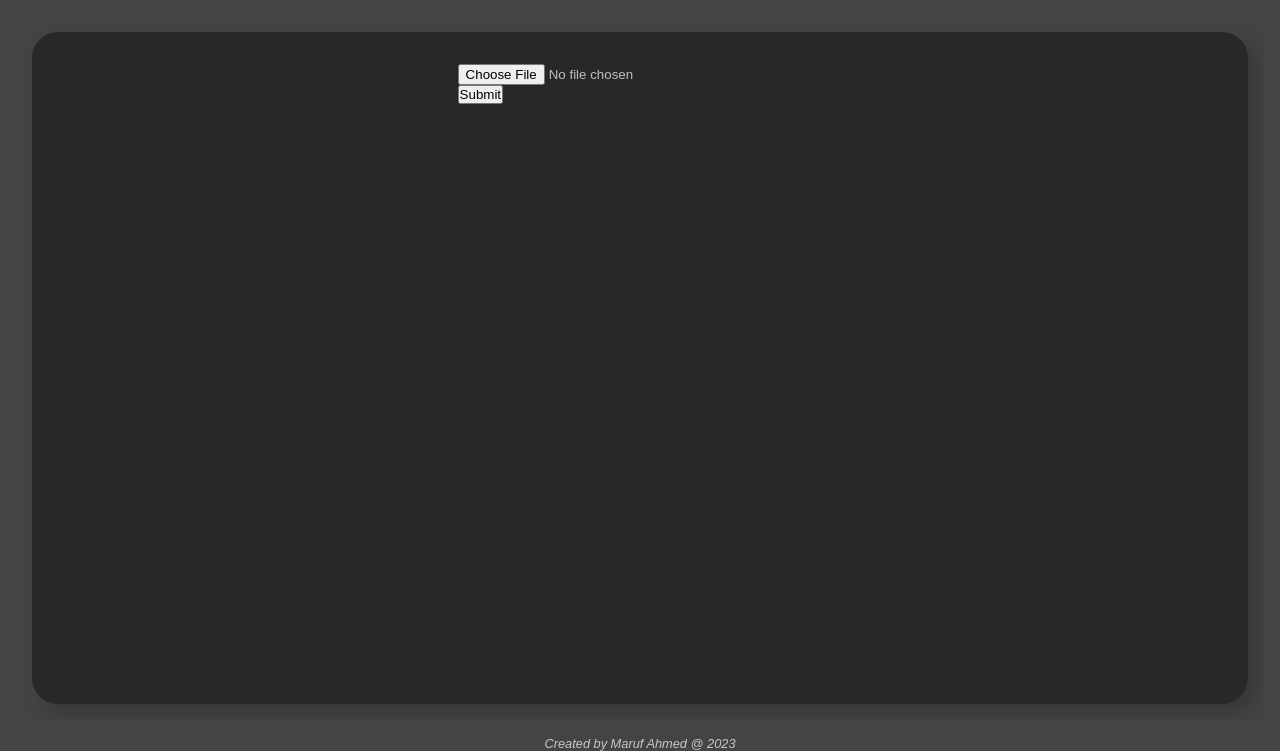
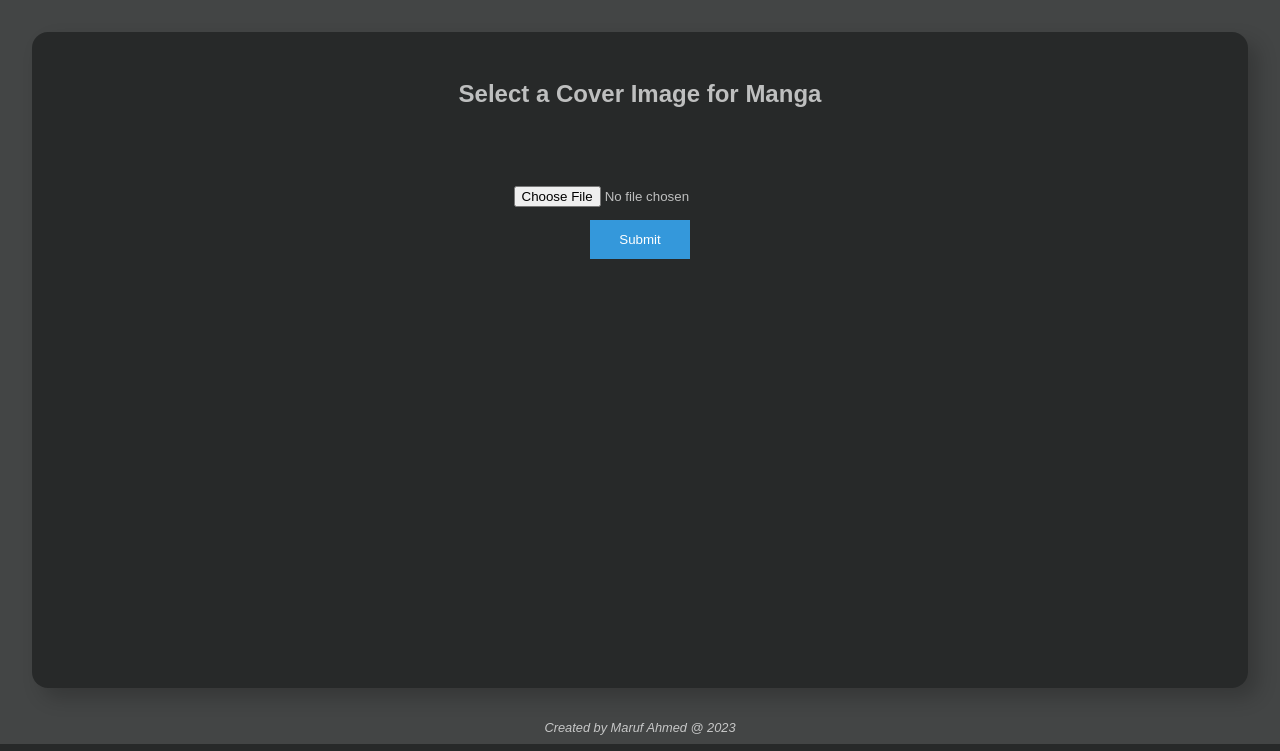
Before and after one commit to Maruf512/MangaVerse-Flask-App, a Flask app: page /load-manga-image in a window 1280 px wide. Shown: the part 56-807 px from the top of the page. Run offline with Flask 3, Linux system fonts and the light colour scheme.

Commit message:
working on load_image

```diff
--- a/website/models.py
+++ b/website/models.py
@@ -13,7 +13,7 @@ class Manga_info(db.Model):
     manga_status = db.Column(db.String(150))
     manga_description = db.Column(db.String(10000))
     manga_image_id = db.Column(db.String(150))
-    manga_user_id = db.Column(db.Integer, db.ForeignKey('user.id'))
+    # manga_user_id = db.Column(db.Integer, db.ForeignKey('user.id'))
     upload_date = db.Column(db.DateTime(timezone=True), default=func.now())
 
 
@@ -22,4 +22,4 @@ class User(db.Model, UserMixin):
     email = db.Column(db.String(150), unique=True)
     password = db.Column(db.String(150))
     first_name = db.Column(db.String(150))
-    manga = db.relationship('Manga_info')
+    # manga = db.relationship('Manga_info')
--- a/website/static/style/base.css
+++ b/website/static/style/base.css
@@ -101,7 +101,6 @@ color: #ffffff;
 body{
     background-color: rgba(35, 37, 37, 0.850);
     color: rgba(255, 255, 255, 0.7);
-
 }
 
 .navbar{
@@ -513,3 +512,34 @@ main .details_container{
     margin-top: 1rem;
     border-radius: 0.4rem;
 }
+
+
+/* ================================================================= */
+/* ======================= Load Image ============================== */
+/* ================================================================= */
+.load_image{
+    margin: 2rem;
+    height: 78vh;
+    padding: 1rem;
+    color: rgba(255, 255, 255, 0.7);
+    background-color: rgba(35, 37, 37, 0.850);
+    border-radius: 1rem;
+    box-shadow: 10px 10px 20px rgba(0, 0, 0, 0.2);
+    text-align: center;
+}
+
+.load_image h2{
+    margin-bottom: 8vh;
+    margin-top: 4vh;
+}
+
+
+.chose_img{
+    margin: auto;
+    width: 50%;
+    display: flex;
+    height: 3rem;
+    justify-content: center;
+    align-items: center;
+
+}
--- a/website/templates/load_manga_image.html
+++ b/website/templates/load_manga_image.html
@@ -3,25 +3,17 @@
 
 {% block content %}
 
-<main>
-        <!-- main container -->
-        <div class="details_container">
 
-            <!-- Details Left Side -->
-            <div class="details_container_left">
-                {% if manga_img %}
-                    <img src="{{ url_for('static', filename='files/Cover_img/' + manga_img)}}" alt="Cover Image">
-                {% endif %}
-            </div>
-            <!-- Details Right Side -->
-            <div class="details_container_right">
-                <form method="POST" enctype="multipart/form-data">
-                    <p><input type="file" name="cover_img"></p>
-                    <p><input type="submit" value="Submit"></p>
-                </form>
-            </div>
+<!-- main container -->
+<div class="load_image">
+    <h2>Select a Cover Image for Manga</h2>
+    <form method="POST" enctype="multipart/form-data">
+        <div class="chose_img">
+            <input type="file" name="cover_img">
         </div>
-    </div>
-</main>
+        <p><input class="btn btn-primary" type="submit" value="Submit"></p>
+    </form>
+</div>
+
 
 {% endblock %}
--- a/website/views.py
+++ b/website/views.py
@@ -23,7 +23,9 @@ def home():
     else:
         admin = False
 
-    return render_template("home.html", user=current_user, admin=admin)
+    data = Manga_info.query.all()
+
+    return render_template("home.html", user=current_user, admin=admin, data=data)
 
 
 @views.route('/view')
@@ -98,7 +100,6 @@ def add_manga():
                                    manga_status=manga_status1,
                                    manga_description=manga_discription1,
                                    manga_image_id=manga_image1,
-                                   manga_user_id=current_user.id,
                                    )
             db.session.add(new_manga)
             db.session.commit()
@@ -107,6 +108,18 @@ def add_manga():
             flash("Empty Field!", category='error')
 
     return render_template("add_manga.html", user=current_user, manga_img=img)
+
+# ===================================================================
+# ============================ Delet Manga ===========================
+# ===================================================================
+
+
+@views.post('delete/<int:student_id>')
+def delete_manga(student_id):
+    delet_manga = Manga_info.query.get_or_404(student_id)
+    db.session.delete(delet_manga)
+    db.session.commit()
+
 
 # ===================================================================
 # ============================ View Manga ===========================
```
Also changed, not shown: website/auth.py (+11 -0 lines), website/templates/home.html (+4 -4 lines), instance/database.db.
